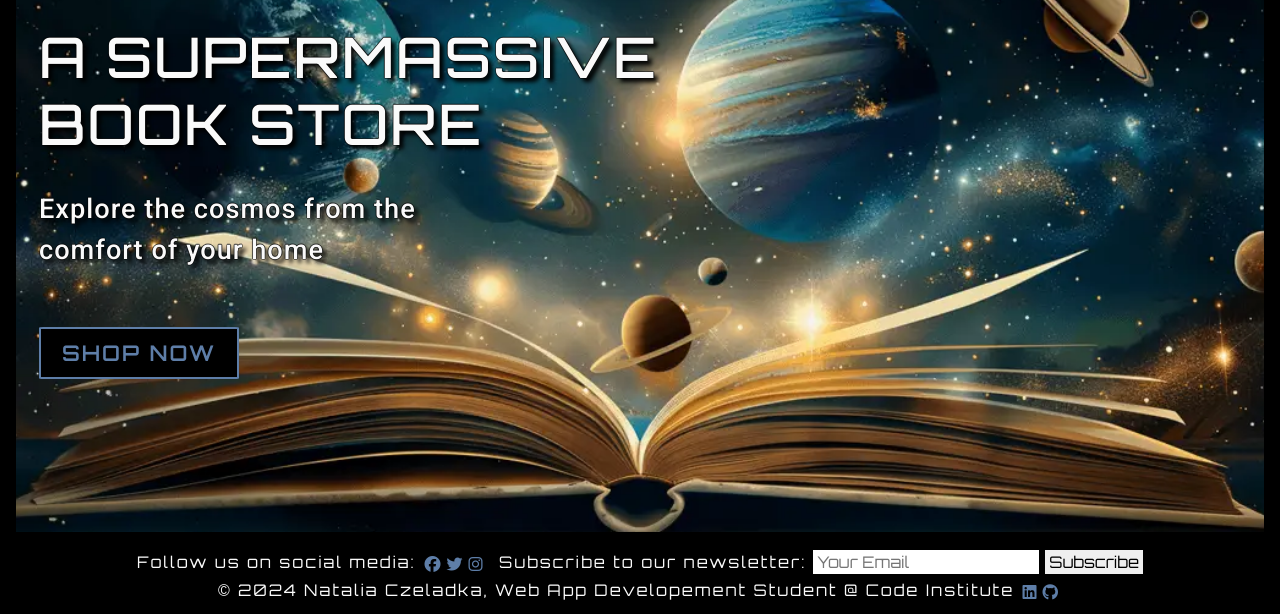
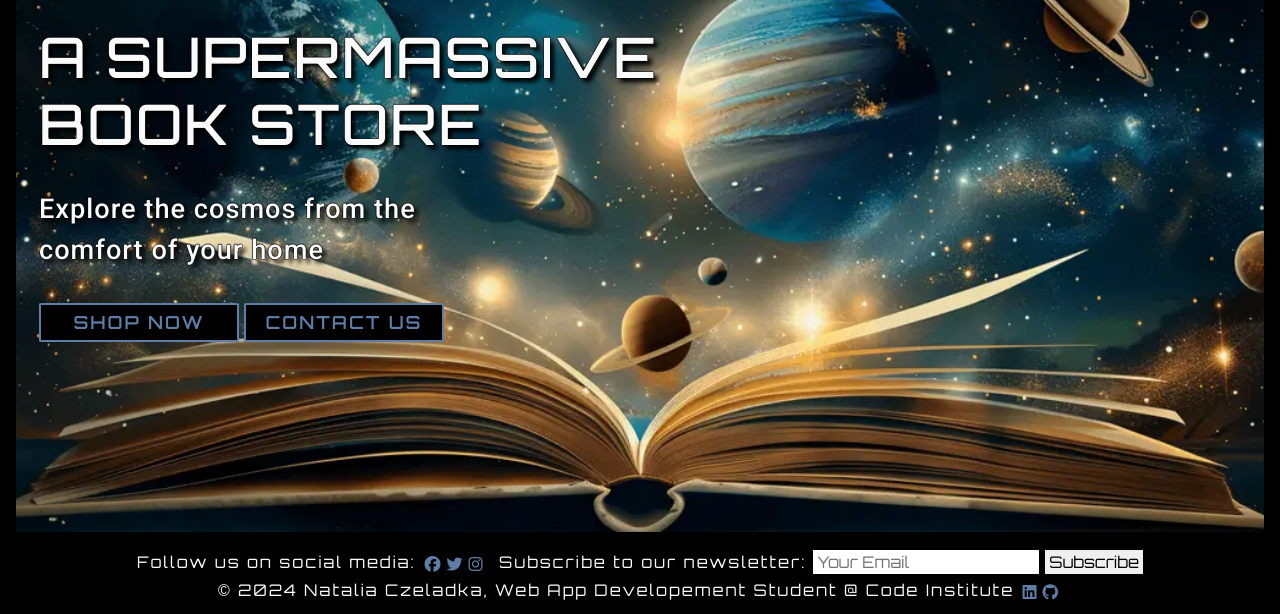
Before and after one commit to NataliaCzeladka/sagittarius-a-star, a Django app: page / in a window 1280 px wide. Shown: the part 186-800 px from the top of the page. Run offline with Django 3.2, Linux system fonts and the light colour scheme; some libraries are stand-ins or nearby versions.

Commit message:
Add contact us button and contact url to home page

```diff
--- a/home/templates/home/index.html
+++ b/home/templates/home/index.html
@@ -20,9 +20,10 @@
                 </h1>
                 <h4 class="home-page-text-sml">Explore the cosmos from the comfort of your home</h4>
                 <div class="my-1">
-                    <h4>
-                        <a href="{% url 'products' %}" class="shop-now-button btn btn-lg text-uppercase py-2 mt-5">Shop Now</a>
-                    </h4>
+                    <h5>
+                        <a href="{% url 'products' %}" class="shop-now-button btn btn-lg text-uppercase py-1 mt-4">Shop Now</a>
+                        <a href="{% url 'contact' %}" class="shop-now-button btn btn-lg text-uppercase py-1 mt-4">Contact Us</a>
+                    </h5>
                 </div>
             </div>
         </div>
```
